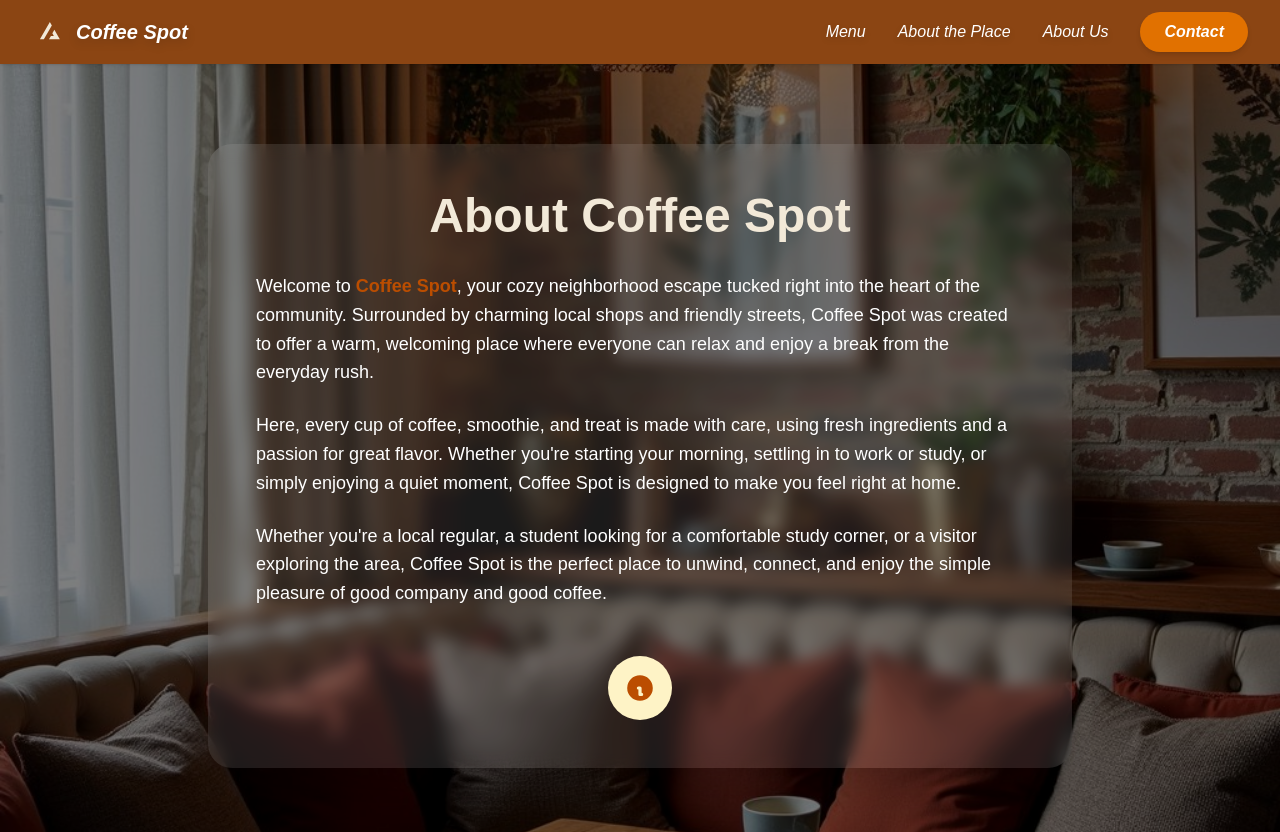
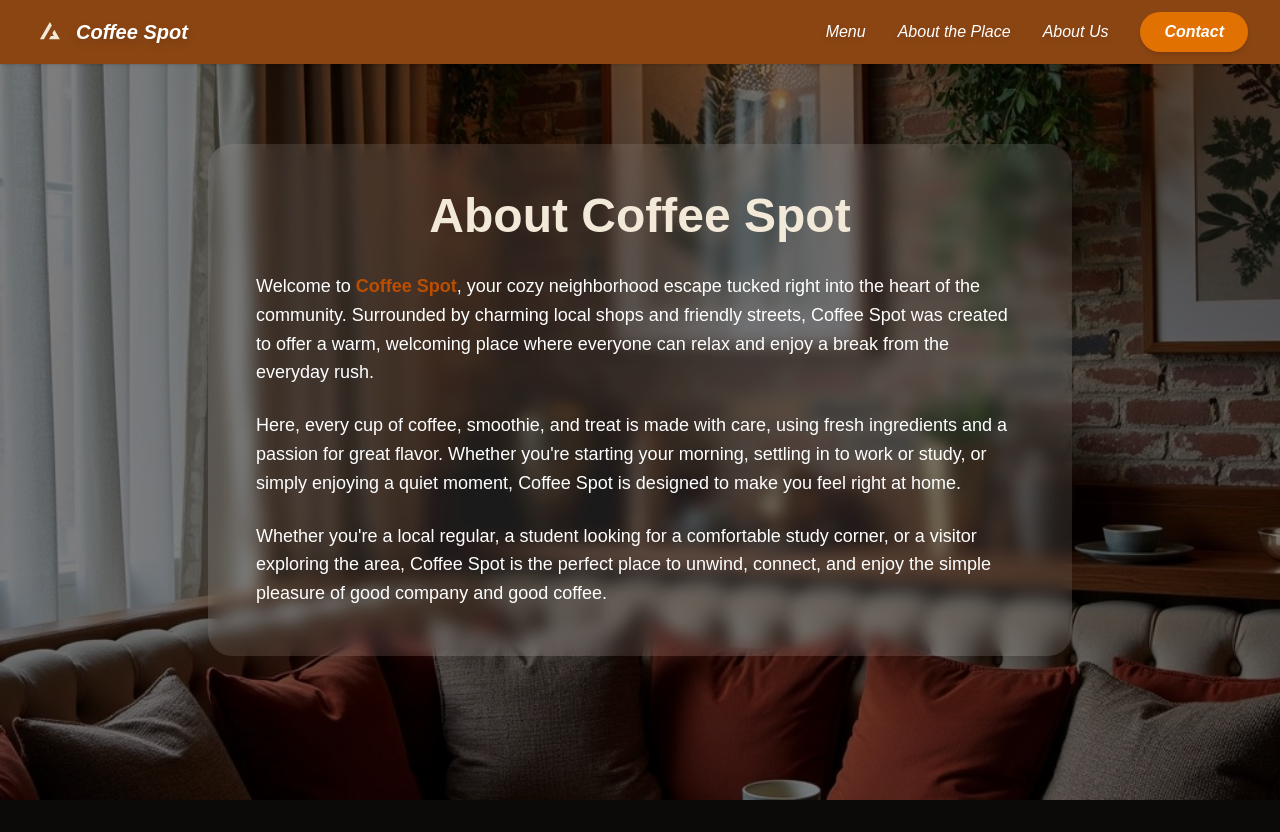
Before and after one commit to doctoralex9/Coffeshop, a Next.js app: page /about_the_place in a window 1280 px wide. After the commit the page ends 800 px from the top, so only its background shows below. Built offline with nearby package versions, Linux system fonts and the light colour scheme.

Commit message:
Remove useless design items

```diff
--- a/app/about_the_place/page.tsx
+++ b/app/about_the_place/page.tsx
@@ -58,15 +58,6 @@ export default function AboutPage() {
                             Whether you're a local regular, a student looking for a comfortable study corner, or a visitor exploring the area, Coffee Spot is the perfect place to unwind, connect, and enjoy the simple pleasure of good company and good coffee.
                         </p>
                     </div>
-
-                    {/* Decorative Coffee Icon */}
-                    <div className="flex justify-center mt-12">
-                        <div className="w-16 h-16 bg-amber-100 rounded-full flex items-center justify-center">
-                            <svg className="w-8 h-8 text-amber-700" fill="currentColor" viewBox="0 0 20 20">
-                                <path d="M18 10a8 8 0 11-16 0 8 8 0 0116 0zm-7-4a1 1 0 11-2 0 1 1 0 012 0zM9 9a1 1 0 000 2v3a1 1 0 001 1h1a1 1 0 100-2v-3a1 1 0 00-1-1H9z" />
-                            </svg>
-                        </div>
-                    </div>
                 </div>
             </div>
         </div>
```
